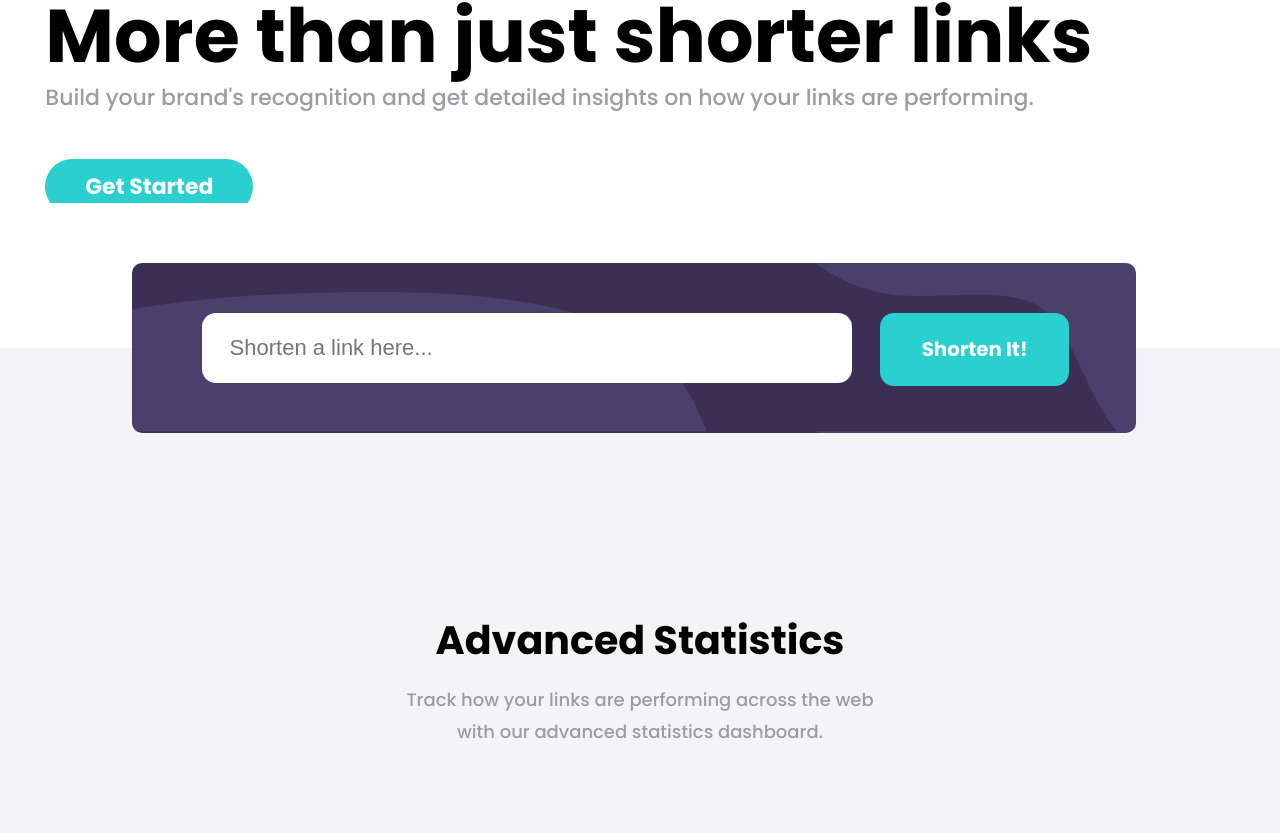
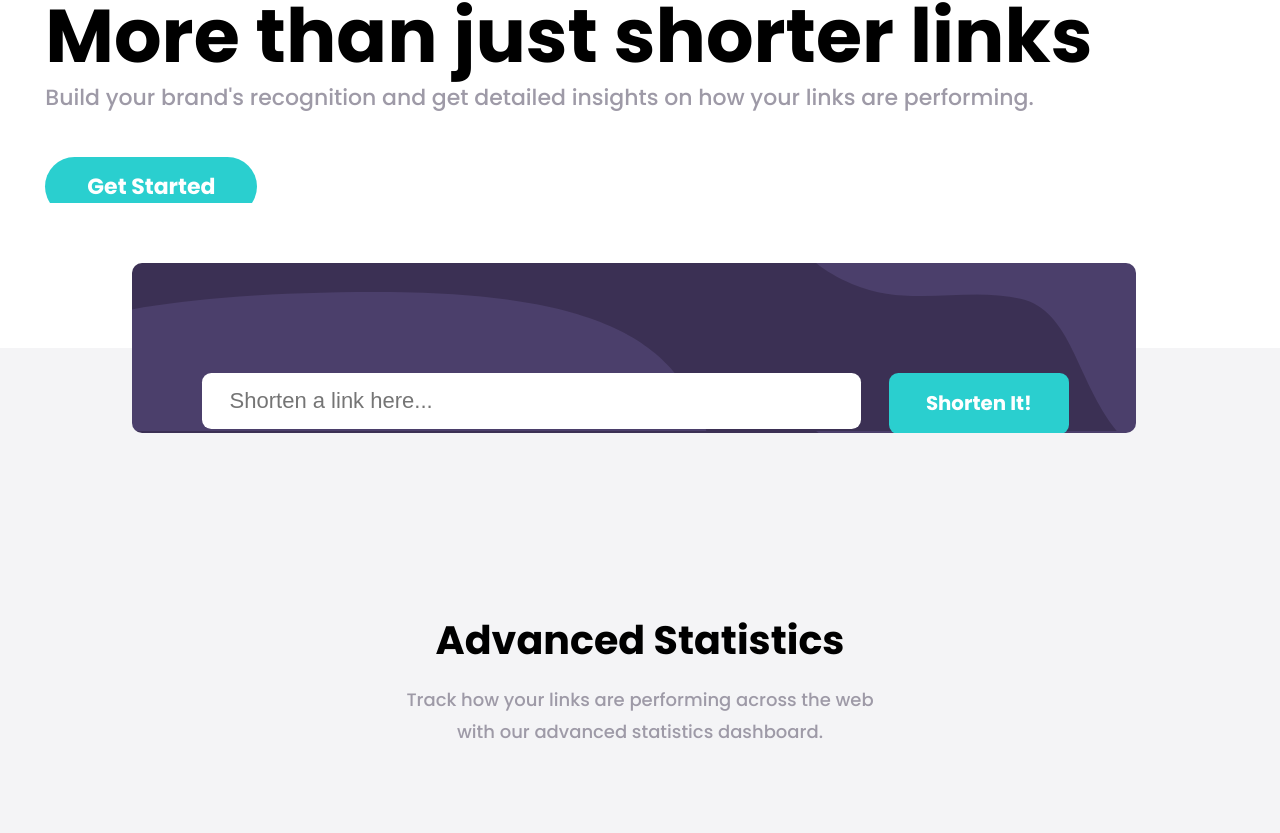
Before and after one commit to aman-atg/Shortly-Landing-Page, a React (Create React App) app: page / in a window 1280 px wide. Shown: the part 727-1560 px from the top of the page. Built offline with nearby package versions, Linux system fonts and the light colour scheme; what simpl-schema would draw is missing.

Commit message:
updated styles

```diff
--- a/src/styles/index.css
+++ b/src/styles/index.css
@@ -26,7 +26,7 @@ ul {
 
 input {
   border: none;
-  border-radius: 1.4rem;
+  border-radius: 0.93333rem;
   font-size: 2.2rem;
   padding: 2.8rem;
   box-sizing: border-box; }
@@ -79,7 +79,14 @@ input {
   color: white;
   height: 1.7rem;
   text-align: center;
-  width: 9rem; }
+  width: 9rem;
+  border: solid 2pt transparent; }
+  .primary-btn:hover {
+    background-color: #7ce4e4;
+    cursor: pointer; }
+  .primary-btn:focus {
+    outline: none;
+    box-shadow: 0 0 0 2pt #b2d2ff; }
 
 .btn--lg {
   font-size: 2.2rem;
@@ -128,6 +135,8 @@ input {
     display: flex;
     flex: 1;
     justify-content: space-around; }
+  .shorten-lnk form {
+    margin-top: 6rem; }
   .shorten-lnk input {
     flex: 5;
     color: #35323e; }
@@ -136,8 +145,8 @@ input {
     margin-right: -12.6rem;
     flex: 1;
     font-size: 1.98rem;
-    padding: 2.8rem 3.5rem;
-    border-radius: 1.4rem;
+    padding: 2.03rem 2.8rem;
+    border-radius: 0.93333rem;
     font-weight: 700;
     display: flex;
     justify-content: center;
@@ -257,6 +266,9 @@ input {
     .ul-lists ul li {
       line-height: 3.15rem;
       color: #bfbfbf; }
+      .ul-lists ul li:hover {
+        color: #2acfcf;
+        cursor: pointer; }
   .ul-lists ul h4 {
     font-size: 1.35rem;
     color: white;
@@ -276,8 +288,11 @@ input {
   position: relative;
   font-size: 1.44rem;
   color: #f46262;
-  left: -79.5rem;
-  top: 8rem; }
+  padding: 0;
+  margin: 0;
+  margin-top: 2.5rem;
+  left: -80.5rem;
+  top: 10.5rem; }
 
 .hide {
   opacity: 0; }
```
